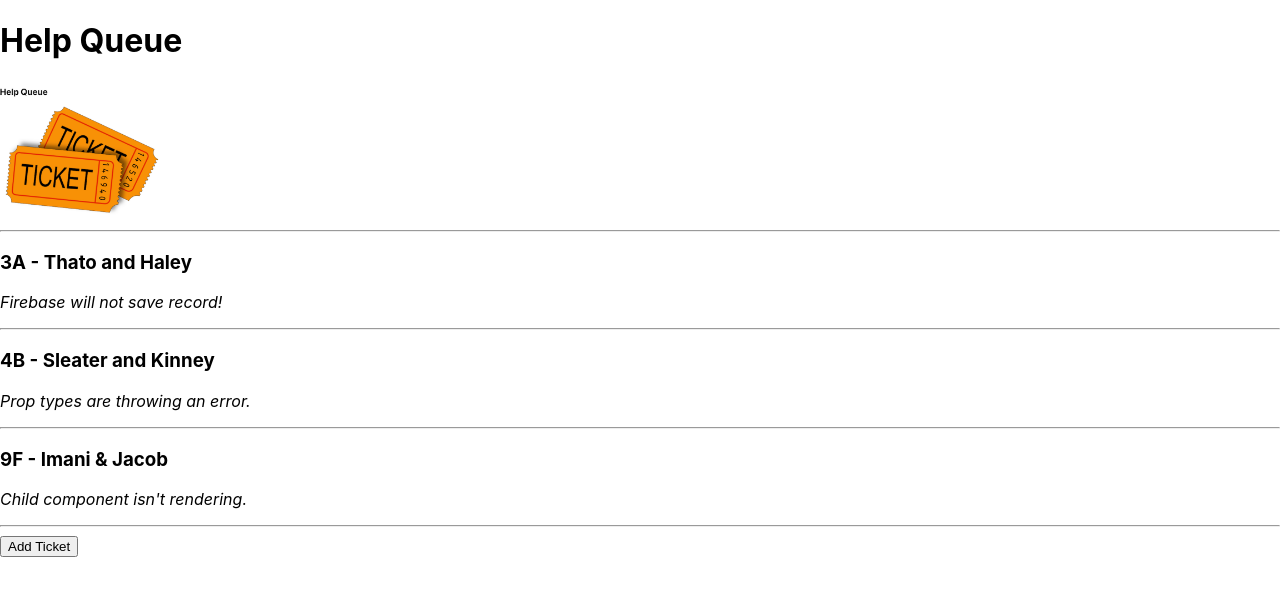
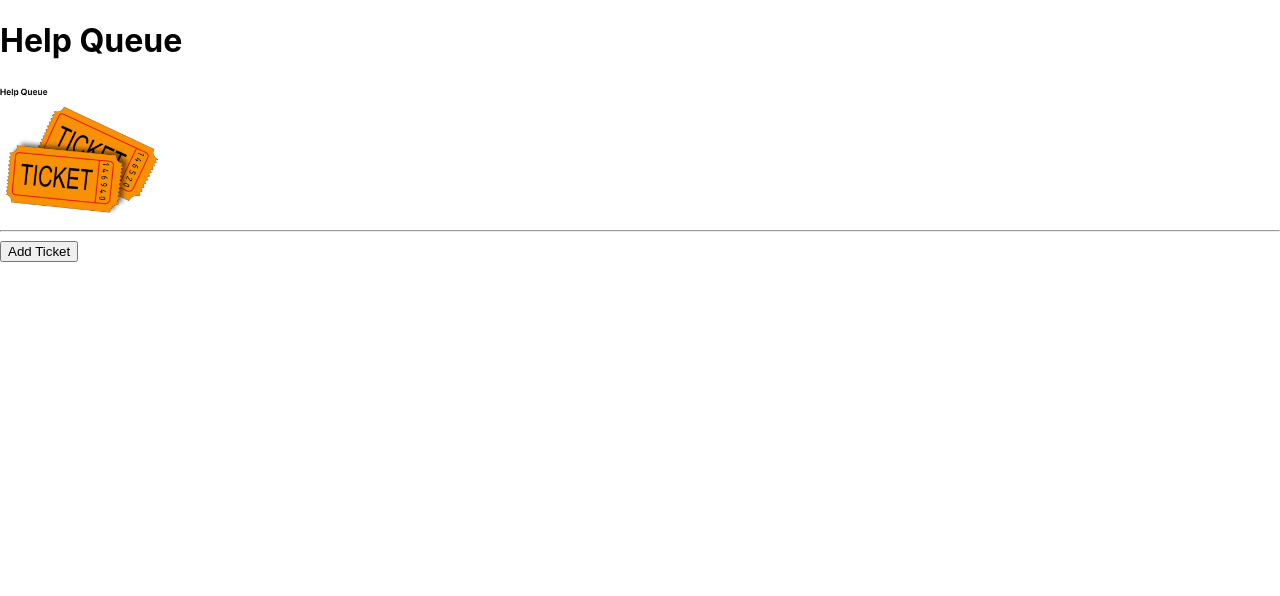
Before and after one commit to hbsullivan/help-queue, a React (Create React App) app: page / in a window 1280 px wide. Shown: the top 596 px of the page. Built offline with nearby package versions, Linux system fonts and the light colour scheme.

Commit message:
add form to help queue

```diff
--- a/src/components/NewTicketForm.js
+++ b/src/components/NewTicketForm.js
@@ -1,11 +1,40 @@
 import React from "react";
+import PropTypes from "prop-types";
+import { v4 } from 'uuid';
 
 function NewTicketForm(props){
+
+  function handleNewTicketFormSubmission(event) {
+    event.preventDefault();
+    props.onNewTicketCreation({
+      names: event.target.names.value,
+      location: event.target.location.value,
+      issue: event.target.issue.value,
+      id: v4()
+    });
+  }
   return(
     <React.Fragment>
-      <h3>This is a form.</h3>
+      <form onSubmit={handleNewTicketFormSubmission}>
+        <input
+        type='text'
+        name='names'
+        placeholder='Pair Names' />
+        <input
+        type='text'
+        name='location'
+        placeholder='Location' />
+        <textarea
+        name='issue'
+        placeholder='Describe your issue.' />
+        <button type='submit'>Help!</button>
+      </form>
     </React.Fragment>
   );
 }
 
+NewTicketForm.propTypes = {
+  onNewTicketCreation: PropTypes.func
+}
+
 export default NewTicketForm;
--- a/src/components/TicketControl.js
+++ b/src/components/TicketControl.js
@@ -11,21 +11,9 @@
     super(props);
     this.state = {
       formVisibleOnPage: 0,
-      whatButton: true
+      mainTicketList: []
     };
   }
-
-  // handleClick = () => {
-  //   this.setState(prevState => ({
-  //     formVisibleOnPage: prevState.formVisibleOnPage += 1
-  //   }));
-  // }
-
-  // resetCount = () => {
-  //   this.setState(prevState => ({
-  //     formVisibleOnPage: prevState.formVisibleOnPage = 0
-  //   }));
-  // }
 
   handleClick = () => {
     if (this.state.formVisibleOnPage < 3) {
@@ -39,11 +27,16 @@
     }
   }
 
+  handleAddingNewTicketToList = (newTicket) => {
+    const newMainTicketList = this.state.mainTicketList.concat(newTicket);
+    this.setState({mainTicketList: newMainTicketList, formVisibleOnPage: 0});
+  }
+
   render(){
     let currentlyVisibleState = null;
     let buttonText = "Add Ticket";
     if(this.state.formVisibleOnPage === 0) {
-      currentlyVisibleState = <TicketList />
+      currentlyVisibleState = <TicketList ticketList={this.state.mainTicketList}/>
       buttonText = "Add Ticket";
     } else if(this.state.formVisibleOnPage === 1){
       currentlyVisibleState = <Steps />
@@ -55,14 +48,13 @@
       currentlyVisibleState = <Minutes />
       buttonText = "Yes";
     } else{
-      currentlyVisibleState = <NewTicketForm />
+      currentlyVisibleState = <NewTicketForm onNewTicketCreation={this.handleAddingNewTicketToList}/>
       buttonText = "Return";
     }
     return (
        <React.Fragment>
         {currentlyVisibleState}
         <button onClick={this.handleClick}>{buttonText}</button>
-        {/* <button onClick={this.resetCount}>experiment</button> */}
        </React.Fragment>
     );
   }
--- a/src/components/TicketList.js
+++ b/src/components/TicketList.js
@@ -1,29 +1,12 @@
 import React from "react";
 import Ticket from "./Ticket";
+import PropTypes from "prop-types";
 
-const mainTicketList = [
-  {
-      location: "3A",
-      names: "Thato and Haley",
-      issue: "Firebase will not save record!"
-  },
-  {
-     location: "4B",
-      names: "Sleater and Kinney",
-      issue: "Prop types are throwing an error."
-  },
-  {
-      names: 'Imani & Jacob',
-      location: '9F',
-      issue: 'Child component isn\'t rendering.'
-  }
-]
-
-function TicketList(){
+function TicketList(props){
   return(
     <React.Fragment>
       <hr />
-      {mainTicketList.map((ticket, index) =>
+      {props.ticketList.map((ticket, index) =>
         <Ticket names={ticket.names}
         location={ticket.location}
         issue={ticket.issue}
@@ -33,4 +16,8 @@
   );
 }
 
+TicketList.propTypes = {
+  ticketList: PropTypes.array
+}
+
 export default TicketList;
```
